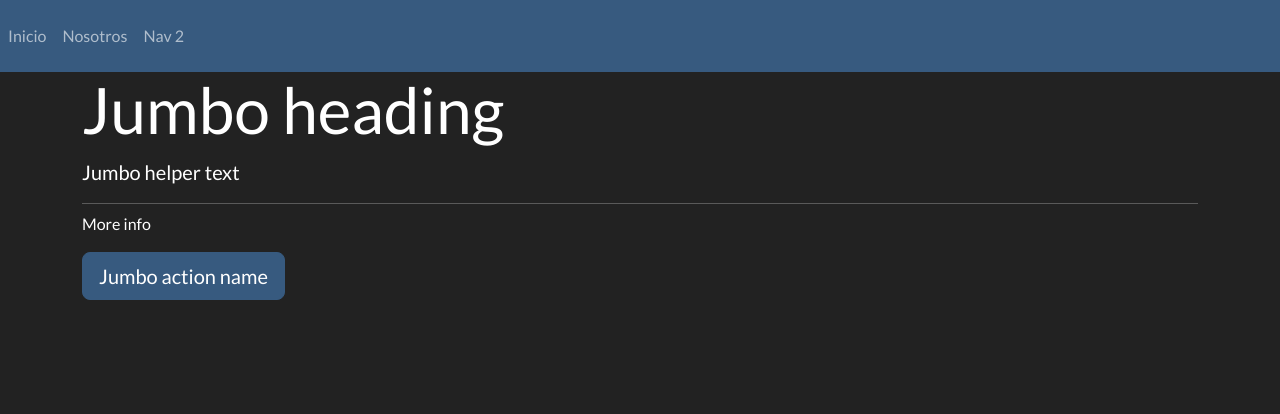
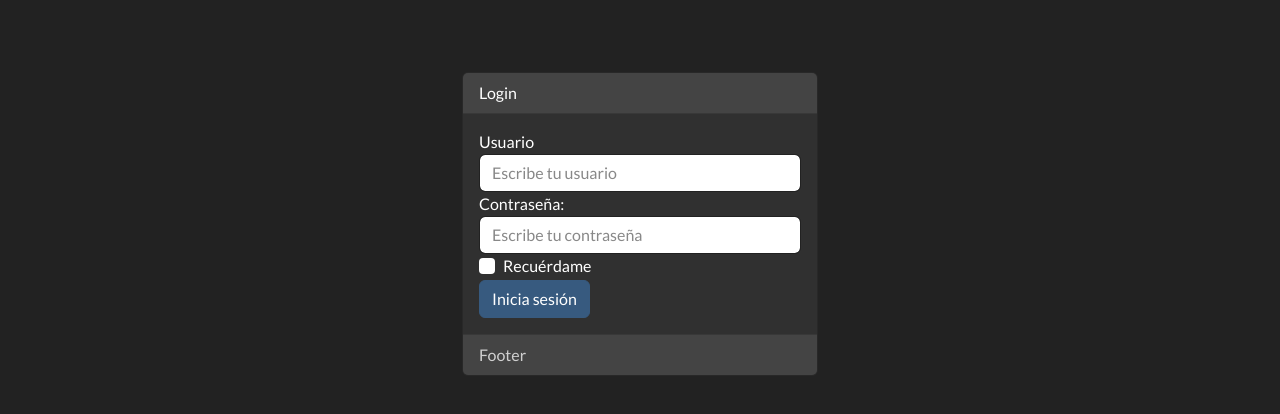
Before and after one commit to KIUTZ/Servidor2, a PHP site: page /user/index.php in a window 1280 px wide. Shown: the top 414 px of the page. Run offline with PHP 8.4, Linux system fonts and the light colour scheme.

Commit message:
Esqueleto login hecho

```diff
--- /dev/null
+++ b/bd/bd.php
@@ -0,0 +1 @@
+<?php
--- a/index.php
+++ b/index.php
@@ -1,33 +1,4 @@
-<!DOCTYPE html>
-<html lang="es">
-<head>
-    <meta charset="UTF-8">
-    <title>Proyecto 3A Zpasgon</title>
-    <meta name="viewport" content="width=device-width, initial-scale=1.0">
-    <link rel="stylesheet" href="./css/bootstrap.min.css" />
-</head>
-
-<body>
-        <nav class="navbar navbar-expand-lg navbar-dark bg-primary">
-            <ul class="nav navbar-nav">
-
-                <li class="nav-item">
-                    <a class="nav-link" href="#">Inicio</a>
-                </li>
-
-                <li class="nav-item">
-                    <a class="nav-link" href="#">Nosotros</a>
-                </li>
-
-                <li class="nav-item">
-                    <a class="nav-link" href="#">Nav 2</a>
-                </li>
-
-            </ul>
-        </nav>
-        <div class="container">
-            <div class="row">
-
+<?php include("template/cabecera.php"); ?>
                 <div class="jumbotron">
                     <h1 class="display-3"> Jumbo heading </h1>
                     <p class="lead"> Jumbo helper text </p>
@@ -36,11 +7,5 @@
                     <p class="lead">
                         <a class="btn btn-primary btn-lg" href="Jumbo action link" role="button"> Jumbo action name</a>
                     </p>
-
                 </div>
-
-            </div>
-        </div>
-
-</body>
-</html>
+<?php include("template/pie.php"); ?>
--- a/template/pie.php
+++ b/template/pie.php
@@ -0,0 +1,5 @@
+        </div>
+    </div>
+
+</body>
+</html>
--- /dev/null
+++ b/user/index.php
@@ -0,0 +1,63 @@
+<?php
+if($_POST){
+    header('Location:inicio.php');
+}
+?>
+
+<!DOCTYPE html>
+<html lang="es">
+<head>
+    <meta charset="UTF-8">
+    <title>Proyecto 3A Zpasgon</title>
+    <meta name="viewport" content="width=device-width, initial-scale=1.0">
+    <link rel="stylesheet" href="../css/bootstrap.min.css" />
+</head>
+
+<body>
+    <br><br><br>
+    <div class="container">
+        <div class="row">
+        <div class="col-md-4">
+
+        </div>
+
+        <div class="col-md-4">
+
+            <div class="card">
+                <div class="card-header">
+                    Login
+                </div>
+                <div class="card-body">
+
+                    <form method="POST">
+
+                        <div class = "form-group">
+                            <label for="exampleInputEmail1"> Usuario </label>
+                            <input type="text" class="form-control" name="usuario" placeholder="Escribe tu usuario">
+                            <small id="emailHelp" class="form-text text-muted"> </small>
+                        </div>
+
+                        <div class="form-group">
+                            <label>Contraseña: </label>
+                            <input type="password" class="form-control" name="contrasenia" placeholder="Escribe tu contraseña">
+                        </div>
+
+                        <div class="form-check">
+                            <input type="checkbox" class="form-check-input" id="exampleCheck1">
+                            <label class="form-check-label" for="exampleCheck1">Recuérdame</label>
+                        </div>
+
+                        <button type="submit" class="btn btn-primary">Inicia sesión</button>
+                    </form>
+
+                </div>
+                <div class="card-footer text-muted">
+                    Footer
+                </div>
+            </div>
+        </div>
+    </div>
+    </div>
+
+</body>
+</html>
```
Also changed, not shown: nosotros.php (added, +7 -0 lines), template/cabecera.php (+29 -0 lines), user/inicio.php (added, +43 -0 lines).
